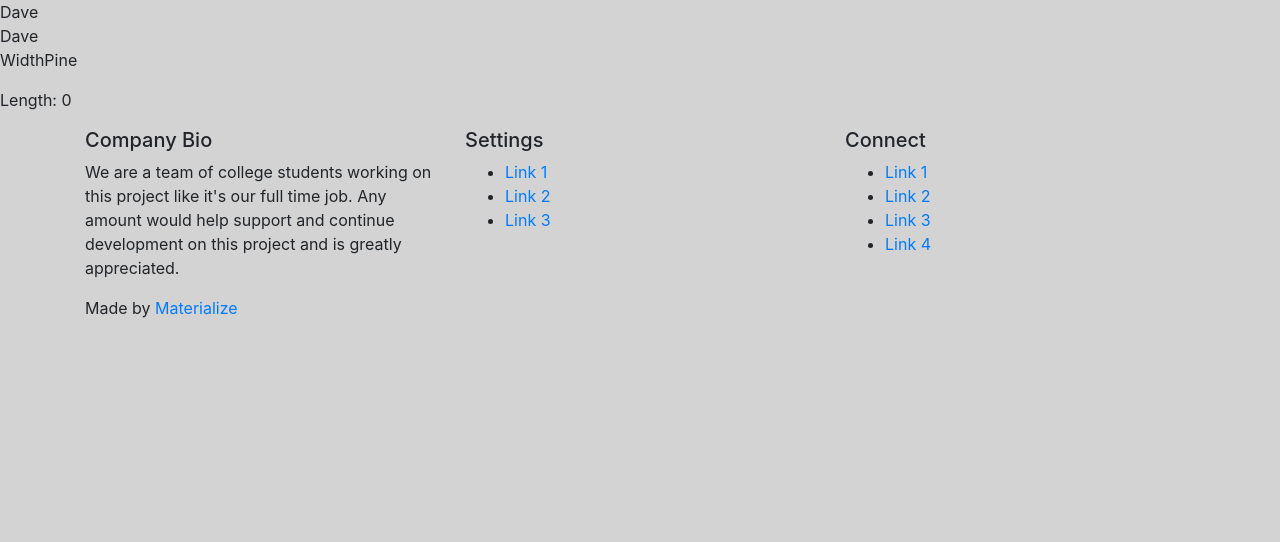
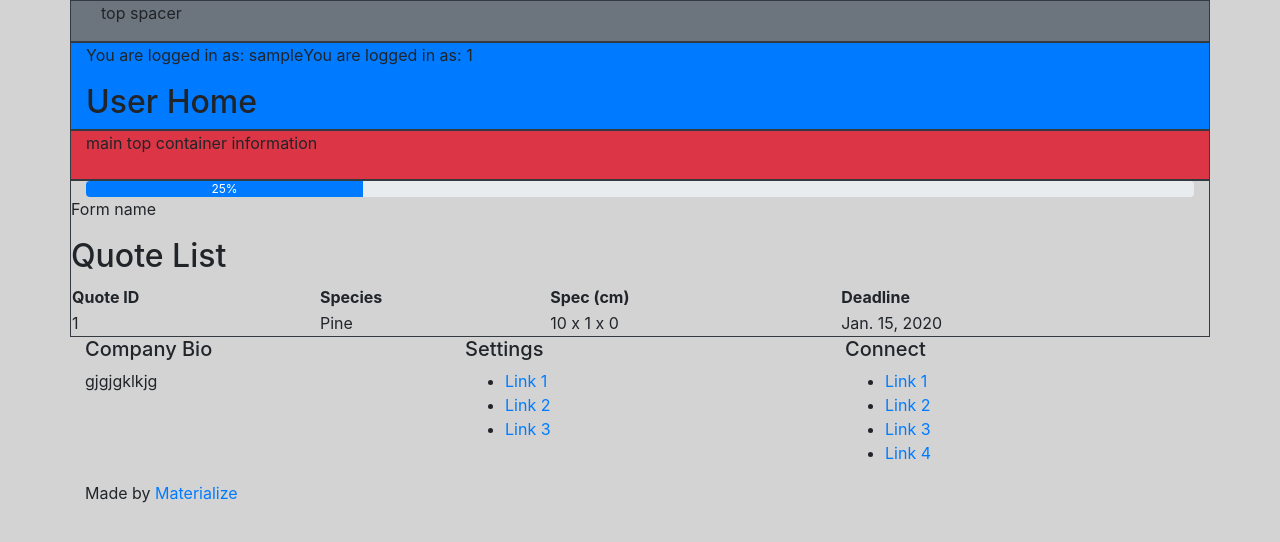
Before and after one commit to andrewcargill/johans_eco_timber, a Django app: page /quote_list.html in a window 1280 px wide. Shown: the part 56-598 px from the top of the page. Run offline with Django 3.2, Linux system fonts and the light colour scheme; a user stored in the database is signed in; tables that the repository leaves empty hold one stand-in row (values such as "Sample post").

Commit message:
list_view displays entries in a table

```diff
--- a/templates/base.html
+++ b/templates/base.html
@@ -60,9 +60,7 @@
             <div class="row">
                 <div class="col l6 s12">
                     <h5 class="white-text">Company Bio</h5>
-                    <p class="grey-text text-lighten-4">We are a team of college students working on this project like
-                        it's our full time job. Any amount would help support and continue development on this project
-                        and is greatly appreciated.</p>
+                    <p class="grey-text text-lighten-4">gjgjgklkjg </p>
 
 
                 </div>
--- a/templates/quote_list.html
+++ b/templates/quote_list.html
@@ -1,29 +1,80 @@
 {% extends "base.html" %}
 
 {% block content %}
-<div>
-    Dave
-    <div>
 
-        <!-- Blog Entries Column -->
-        <div>
+<div class="container bg-secondary border border-dark">
+    <div class="container purple lighten-4">
+        <p>top spacer</p>
 
-            <div>
-                Dave
-                {% for QuoteData in quote_list %}
+    </div>
+</div>
+<div class="container bg-primary border border-dark">
+    <div class="container purple lighten-4">
+        <div class="row">
+            <p>You are logged in as: {{ user.username }}</p>
+            <p>You are logged in as: {{ user.id }}</p>
+        </div>
+        <div class="row">
+            <h2>User Home</h2>
+        </div>
+
+    </div>
+</div>
+<div class="container bg-danger border border-dark">
+    <div class="container purple lighten-4">
+        <div class="row">
+            <p>main top container information</p>
+        </div>
+        <div class="row">
+            <h2></h2>
+        </div>
+
+    </div>
+</div>
+<div class="">
+    <div class="container purple lighten-4 border border-dark">
+        <div class="progress">
+            <div class="progress-bar" role="progressbar" style="width: 25%;" aria-valuenow="25" aria-valuemin="0"
+                aria-valuemax="100">25%</div>
+        </div>
+        <div class="row">
+            <p>Form name</p>
+        </div>
+        <div class="row">
+
+            <h2>Quote List</h2>
+
+            <table style="width:100%">
+                <tr>
+                    <th>Quote ID</th>
+                    <th>Species</th>
+                    <th>Spec (cm)</th>
+                    <th>Deadline</th>
+                </tr>
 
 
-                <p>Width{{ QuoteData.species }}
-                </p>
-                <p> Length: {{ QuoteData.length }}</p>
+            {% for QuoteData in quote_list %}
+            <tr>
+                <td>
+                    {{ QuoteData.id }}
+                </td>
+                <td>
+                    {{ QuoteData.species }}
+                </td>
+                <td>
+                    {{ QuoteData.width }} x {{ QuoteData.thickness }} x {{ QuoteData.length }}
+                </td>
+                <td>
+                    {{ QuoteData.deadline }}
+                </td>
+            </tr>
 
 
+            {% endfor %}
+        </table>
 
-                {% endfor %}
+        </div>
 
-            </div>
-        </div>
     </div>
-
 </div>
 {%endblock%}
```
Also changed, not shown: templates/quote_list copy.html (added, +29 -0 lines).
